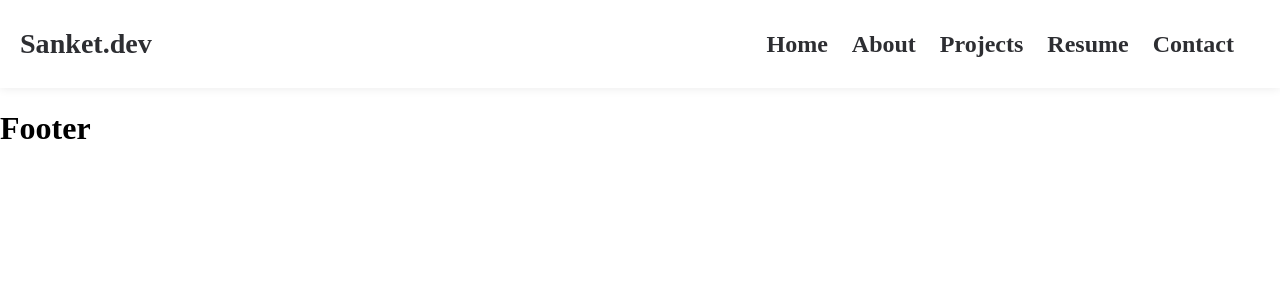
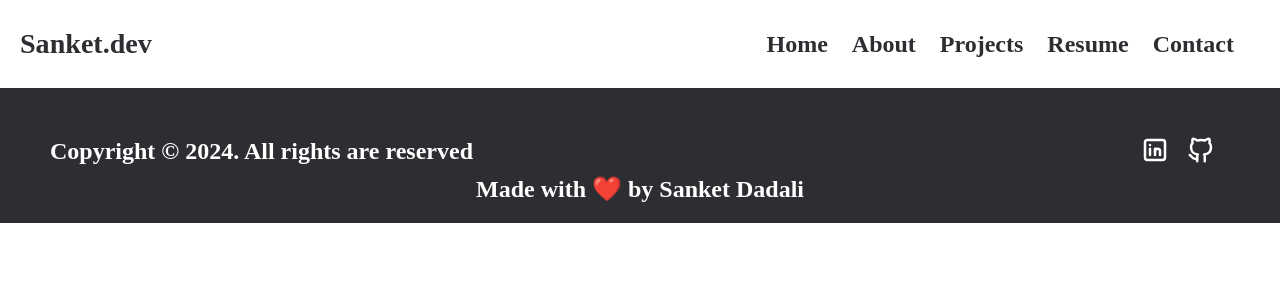
Before and after one commit to poseidonsanket/portfolio, a React (Vite) app: page / in a window 1280 px wide. Shown: the top 300 px of the page. Built offline with nearby package versions, Linux system fonts and the light colour scheme.

Commit message:
Foot Design Done

```diff
--- a/src/components/Footer.jsx
+++ b/src/components/Footer.jsx
@@ -1,9 +1,60 @@
 import React from "react";
+import "../css/Footer.css";
 
 const Footer = () => {
   return (
-    <div>
-      <h1>Footer</h1>
+    <div className="footer">
+      <div className="footer-s1">
+        <h2>Copyright © 2024. All rights are reserved</h2>
+        <div className="footer-socials">
+          <a
+            className="footer-linkedin"
+            href="https://www.linkedin.com/in/sanket-dadali-537028241/"
+            target="_blank"
+          >
+            <svg
+              xmlns="http://www.w3.org/2000/svg"
+              width="30"
+              height="30"
+              viewBox="0 0 24 24"
+              fill="none"
+              stroke="currentColor"
+              stroke-width="2"
+              stroke-linecap="round"
+              stroke-linejoin="round"
+              class="tabler-icon tabler-icon-brand-linkedin"
+            >
+              <path d="M4 4m0 2a2 2 0 0 1 2 -2h12a2 2 0 0 1 2 2v12a2 2 0 0 1 -2 2h-12a2 2 0 0 1 -2 -2z"></path>
+              <path d="M8 11l0 5"></path>
+              <path d="M8 8l0 .01"></path>
+              <path d="M12 16l0 -5"></path>
+              <path d="M16 16v-3a2 2 0 0 0 -4 0"></path>
+            </svg>
+          </a>
+          <a
+            className="footer-github"
+            href="https://github.com/poseidonsanket"
+            target="_blank"
+          >
+            <svg
+              xmlns="http://www.w3.org/2000/svg"
+              width="30"
+              height="30"
+              viewBox="0 0 24 24"
+              fill="none"
+              stroke="currentColor"
+              stroke-width="2"
+              stroke-linecap="round"
+              stroke-linejoin="round"
+              class="tabler-icon tabler-icon-brand-github"
+            >
+              <path d="M9 19c-4.3 1.4 -4.3 -2.5 -6 -3m12 5v-3.5c0 -1 .1 -1.4 -.5 -2c2.8 -.3 5.5 -1.4 5.5 -6a4.6 4.6 0 0 0 -1.3 -3.2a4.2 4.2 0 0 0 -.1 -3.2s-1.1 -.3 -3.5 1.3a12.3 12.3 0 0 0 -6.2 0c-2.4 -1.6 -3.5 -1.3 -3.5 -1.3a4.2 4.2 0 0 0 -.1 3.2a4.6 4.6 0 0 0 -1.3 3.2c0 4.6 2.7 5.7 5.5 6c-.6 .6 -.6 1.2 -.5 2v3.5"></path>
+            </svg>
+          </a>
+        </div>
+      </div>
+      <h3 className="footer-love">Made with ❤️ by Sanket Dadali</h3>
+      <div></div>
     </div>
   );
 };
--- /dev/null
+++ b/src/css/Footer.css
@@ -0,0 +1,62 @@
+.footer {
+  background-color: #2d2e32;
+  width: 100%;
+  color: #fff;
+}
+
+.footer-s1 {
+  padding-left: 50px;
+  padding-top: 30px;
+  display: flex;
+  justify-content: space-between;
+  align-items: center;
+  text-align: center;
+}
+
+.footer-socials {
+  display: flex;
+  justify-content: center;
+  align-items: center;
+  border-radius: 20px;
+  gap: 1rem;
+  padding-right: 4rem;
+  cursor: pointer;
+  transition: transform 0.5s ease;
+}
+
+a {
+  color: inherit;
+}
+
+.footer-linkedin:hover {
+  transform: scale(1.2);
+}
+.footer-github:hover {
+  transform: scale(1.4);
+}
+
+.footer-love {
+  display: flex;
+  justify-content: center;
+  align-items: center;
+  padding-bottom: 20px;
+  margin-top: -10px;
+  font-size: 1.5rem;
+  font-weight: 500px;
+}
+
+@media (max-width: 800px) {
+  .footer-s1 {
+    display: flex;
+    padding: 0px 0px 20px 20px;
+    flex-direction: column;
+    justify-content: space-between;
+    align-items: center;
+  }
+
+  .footer-love {
+    padding-top: 0px;
+    padding-bottom: 20px;
+    margin-top: 5px;
+  }
+}
--- a/src/css/Header.css
+++ b/src/css/Header.css
@@ -76,12 +76,13 @@
   .off-screen-menu ul {
     display: flex;
     flex-direction: column;
-    gap: 20px;
+    gap: 40px;
   }
 
   .cross {
     margin-right: 20px;
     margin-top: 15px;
+    cursor: pointer;
   }
 
   .close-menu {
```
